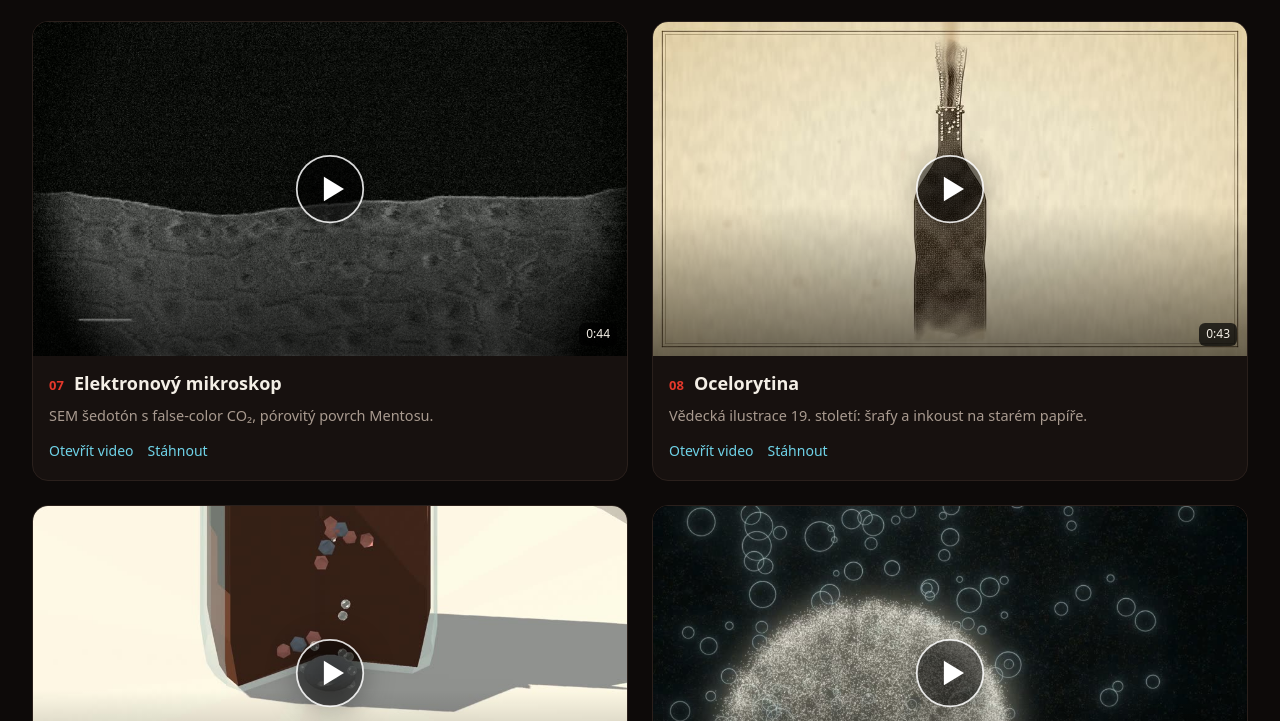
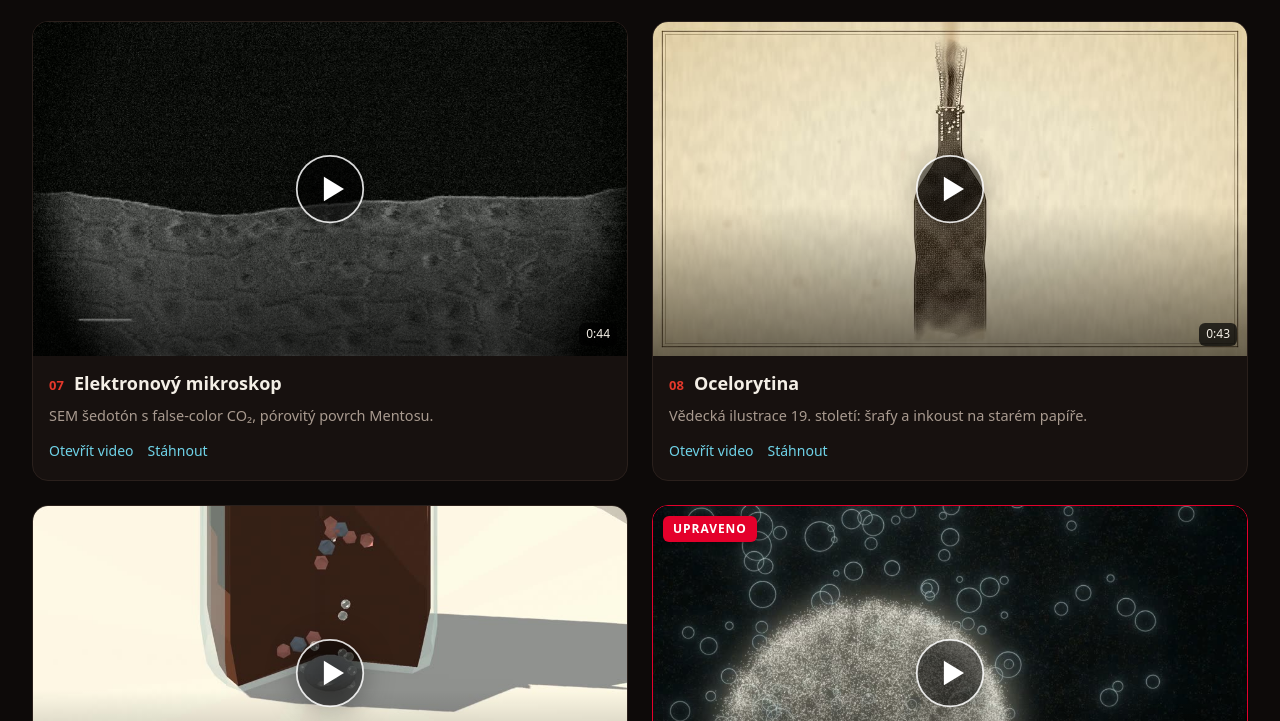
Before and after one commit to janik4321sdfa/cola-mentos, a plain HTML site: page index.html in a window 1280 px wide. Shown: the part 2079-2800 px from the top of the page. Drawn offline with Linux system fonts and the light colour scheme.

Commit message:
Oznaceni UPRAVENO

```diff
--- a/index.html
+++ b/index.html
@@ -46,6 +46,11 @@ main{max-width:1320px;margin:0 auto;padding:clamp(20px,4vw,48px) clamp(14px,3vw,
 .row{display:flex;align-items:baseline;gap:10px}
 .num{font-size:13px;color:var(--accent);font-weight:700;font-variant-numeric:tabular-nums}
 .title{margin:0;font-size:18px}
+.badge{display:inline-block;background:#e4002b;color:#fff;font-size:11px;font-weight:700;letter-spacing:.06em;padding:3px 8px;border-radius:999px;margin-left:8px;vertical-align:middle;white-space:nowrap}
+.mbadge{position:absolute;left:10px;top:10px;z-index:2;background:#e4002b;color:#fff;font-size:12px;font-weight:800;letter-spacing:.08em;padding:4px 10px;border-radius:6px;box-shadow:0 2px 10px rgba(0,0,0,.5)}
+.card.upd{border-color:#e4002b}
+.upd-note{font-size:12px;color:#ff8a8a;margin:4px 0 0}
+
 .desc{margin:0;color:var(--mute);font-size:14.5px}
 .actions{margin-top:auto;padding-top:8px;display:flex;gap:14px;font-size:14px}
 .actions a{text-decoration:none}
@@ -87,12 +92,12 @@ function esc(t){return String(t).replace(/[&<>"]/g,c=>({'&':'&amp;','<':'&lt;','
 fetch('videos.json?v='+Date.now()).then(r=>r.json()).then(list=>{
  const g=document.getElementById('grid'); let ready=0;
  list.forEach(v=>{
-  const c=document.createElement('article'); c.className='card';
+  const c=document.createElement('article'); c.className='card'+(v.updated?' upd':'');
   let media;
   if(v.file){ ready++;
-   media=`<div class="media">${v.poster?`<img src="${v.poster}" alt="" loading="lazy">`:''}<button class="play" aria-label="Přehrát: ${esc(v.title)}">${playIcon}</button>${v.duration?`<span class="dur">${fmt(v.duration)}</span>`:''}</div>`;
+   media=`<div class="media">${v.updated?`<span class="mbadge">UPRAVENO</span>`:''}${v.poster?`<img src="${v.poster}" alt="" loading="lazy">`:''}<button class="play" aria-label="Přehrát: ${esc(v.title)}">${playIcon}</button>${v.duration?`<span class="dur">${fmt(v.duration)}</span>`:''}</div>`;
   } else media='<div class="media"><div class="pending"><div><div class="dot"></div>Animace se právě renderuje…</div></div></div>';
-  c.innerHTML=media+`<div class="body"><div class="row"><span class="num">${v.id}</span><h3 class="title">${esc(v.title)}</h3></div><p class="desc">${esc(v.desc)}</p>${v.file?`<div class="actions"><a href="${v.file}" target="_blank" rel="noopener">Otevřít video</a><a href="${v.file}" download>Stáhnout</a></div>`:''}</div>`;
+  c.innerHTML=media+`<div class="body"><div class="row"><span class="num">${v.id}</span><h3 class="title">${esc(v.title)}${v.updated?`<span class="badge">UPRAVENO</span>`:''}</h3></div>${v.updated?`<p class="upd-note">Nová opravená verze · ${esc(v.updated)}</p>`:''}<p class="desc">${esc(v.desc)}</p>${v.file?`<div class="actions"><a href="${v.file}" target="_blank" rel="noopener">Otevřít video</a><a href="${v.file}" download>Stáhnout</a></div>`:''}</div>`;
   if(v.file){ c.querySelector('.play').onclick=()=>{
     const m=c.querySelector('.media');
     document.querySelectorAll('video').forEach(x=>x.pause());
--- a/videos.json
+++ b/videos.json
@@ -3,80 +3,81 @@
   "id": "00",
   "title": "Malovaná animace",
   "desc": "Painterly 2.5D: viditelné tahy štětce, plátno, plasticky stínované molekuly.",
-  "file": "videos/00.mp4",
-  "poster": "posters/00.jpg",
+  "file": "videos/00.mp4?v=1795014517",
+  "poster": "posters/00.jpg?v=1795014517",
   "duration": 45.0
  },
  {
   "id": "01",
   "title": "Fotorealistické 3D",
   "desc": "Filmový makro záběr: sklo s lomem světla, bokeh, teal-orange.",
-  "file": "videos/01.mp4",
-  "poster": "posters/01.jpg",
+  "file": "videos/01.mp4?v=1795031294",
+  "poster": "posters/01.jpg?v=1795031294",
   "duration": 44.0
  },
  {
   "id": "02",
   "title": "Akvarel",
   "desc": "Vrstvené lazury na hrubém papíře, granulace pigmentu.",
-  "file": "videos/02.mp4",
-  "poster": "posters/02.jpg",
+  "file": "videos/02.mp4?v=1795025629",
+  "poster": "posters/02.jpg?v=1795025629",
   "duration": 42.0
  },
  {
   "id": "04",
   "title": "Neonový hologram",
   "desc": "Sci-fi HUD: drátový model, bloom, svítící částice.",
-  "file": "videos/04.mp4",
-  "poster": "posters/04.jpg",
+  "file": "videos/04.mp4?v=1795024048",
+  "poster": "posters/04.jpg?v=1795024048",
   "duration": 43.0
  },
  {
   "id": "05",
   "title": "Papírová koláž",
   "desc": "Stop-motion z vystřiženého kartonu s vrženými stíny.",
-  "file": "videos/05.mp4",
-  "poster": "posters/05.jpg",
+  "file": "videos/05.mp4?v=1795025355",
+  "poster": "posters/05.jpg?v=1795025355",
   "duration": 42.0
  },
  {
   "id": "06",
   "title": "Švýcarský flat design",
   "desc": "Čistá geometrie, mřížka, morphy tvarů, červená a černá.",
-  "file": "videos/06.mp4",
-  "poster": "posters/06.jpg",
+  "file": "videos/06.mp4?v=1795021558",
+  "poster": "posters/06.jpg?v=1795021558",
   "duration": 42.0
  },
  {
   "id": "07",
   "title": "Elektronový mikroskop",
   "desc": "SEM šedotón s false-color CO₂, pórovitý povrch Mentosu.",
-  "file": "videos/07.mp4",
-  "poster": "posters/07.jpg",
+  "file": "videos/07.mp4?v=1795030934",
+  "poster": "posters/07.jpg?v=1795030934",
   "duration": 44.0
  },
  {
   "id": "08",
   "title": "Ocelorytina",
   "desc": "Vědecká ilustrace 19. století: šrafy a inkoust na starém papíře.",
-  "file": "videos/08.mp4",
-  "poster": "posters/08.jpg",
+  "file": "videos/08.mp4?v=1795030983",
+  "poster": "posters/08.jpg?v=1795030983",
   "duration": 43.0
  },
  {
   "id": "09",
   "title": "Low-poly dioráma",
   "desc": "Izometrický facetový svět, řez lahví, ikosaedrové molekuly.",
-  "file": "videos/09.mp4",
-  "poster": "posters/09.jpg",
+  "file": "videos/09.mp4?v=1795028058",
+  "poster": "posters/09.jpg?v=1795028058",
   "duration": 43.0
  },
  {
   "id": "10",
   "title": "Generativní částice",
   "desc": "Data-art z desítek tisíc svítících bodů, curl-noise proudění.",
-  "file": "videos/10.mp4",
-  "poster": "posters/10.jpg",
-  "duration": 40.0
+  "file": "videos/10.mp4?v=1795036365",
+  "poster": "posters/10.jpg?v=1795036365",
+  "duration": 40.0,
+  "updated": "18. 11. 2026 22:12"
  }
 ]
```
